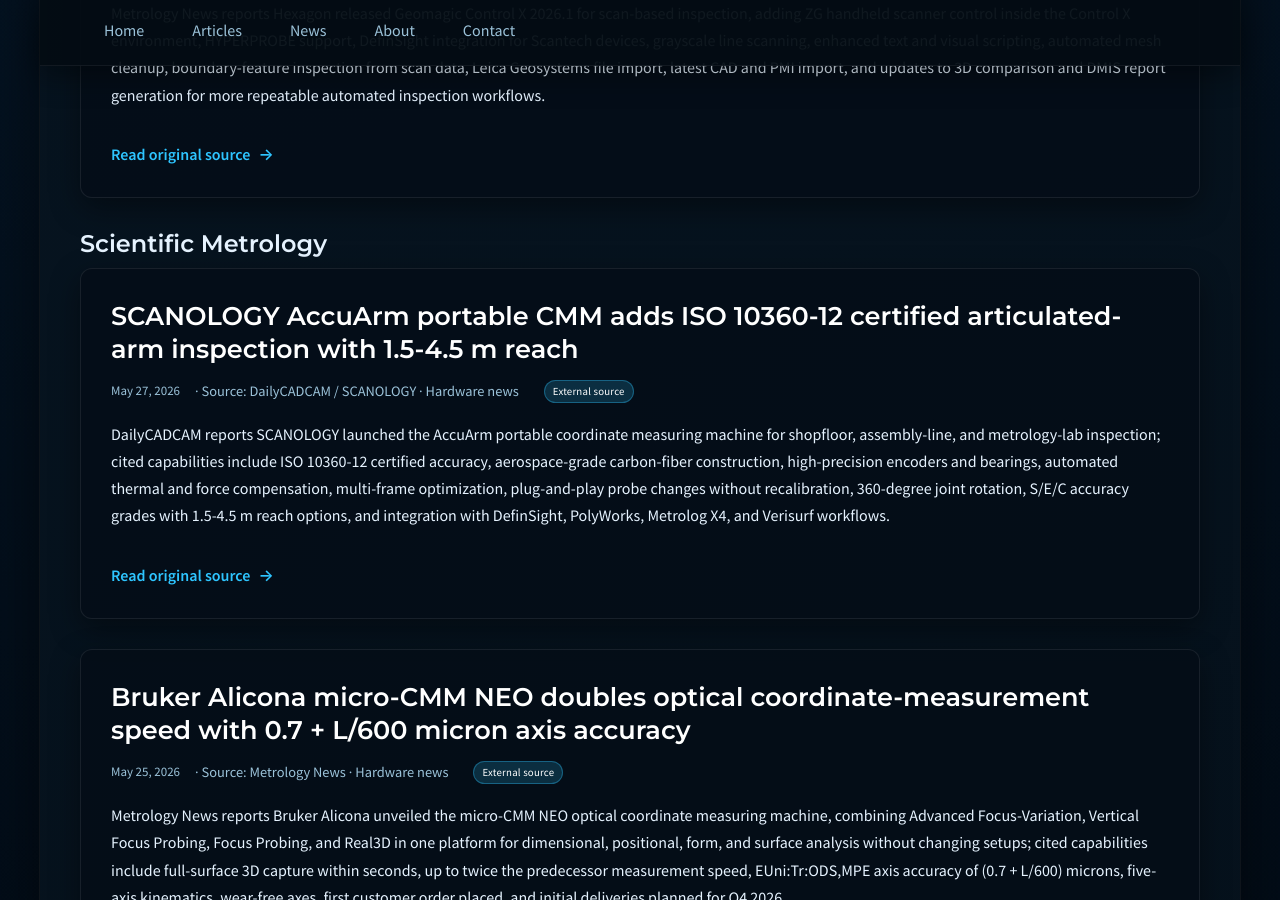
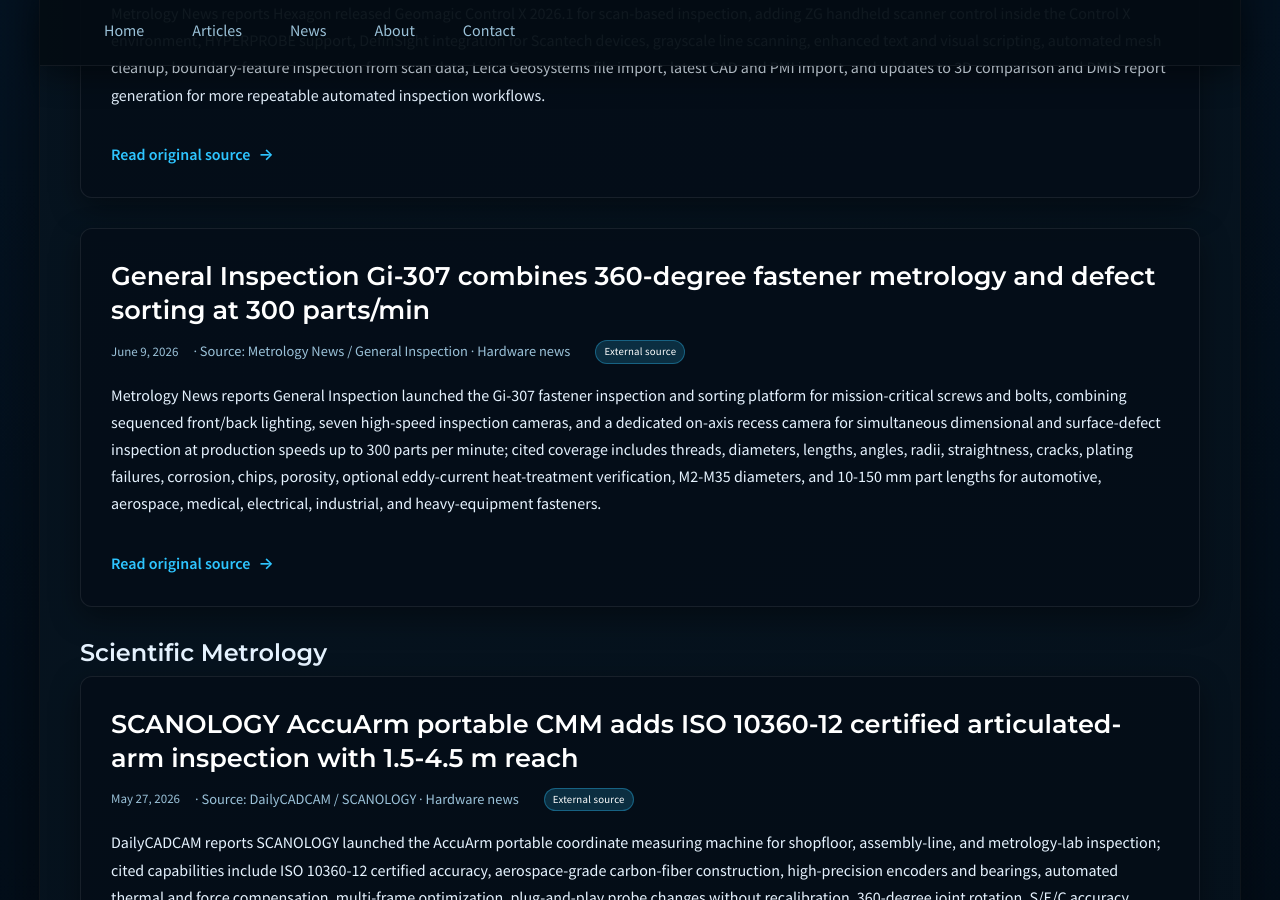
Before and after one commit to JohnForeman/MetrologyCentral, a Jekyll site: the page built from news.md, in a window 1280 px wide and 900 px high, scrolled down 5203 px. Built offline with Jekyll 4.4.1, drawn with Linux system fonts in a browser that asks for light colours.

Commit message:
Update news sweep for June 10

```diff
--- a/_data/news.yml
+++ b/_data/news.yml
@@ -1477,3 +1477,33 @@
     keyways, and undercuts, and reported savings of five to 15 minutes per complex
     shaft inspection in medium-volume production.
   url: https://metrology.news/willrich-precision-partners-with-vicivision-to-expand-shop-floor-optical-measurement-solutions/
+- date: '2026-06-09'
+  title: General Inspection Gi-307 combines 360-degree fastener metrology and defect
+    sorting at 300 parts/min
+  source: Metrology News / General Inspection
+  sector: quality_software
+  kind: hardware_news
+  summary: Metrology News reports General Inspection launched the Gi-307 fastener
+    inspection and sorting platform for mission-critical screws and bolts, combining
+    sequenced front/back lighting, seven high-speed inspection cameras, and a dedicated
+    on-axis recess camera for simultaneous dimensional and surface-defect inspection
+    at production speeds up to 300 parts per minute; cited coverage includes threads,
+    diameters, lengths, angles, radii, straightness, cracks, plating failures, corrosion,
+    chips, porosity, optional eddy-current heat-treatment verification, M2-M35 diameters,
+    and 10-150 mm part lengths for automotive, aerospace, medical, electrical, industrial,
+    and heavy-equipment fasteners.
+  url: https://metrology.news/breakthrough-in-high-speed-360-fastener-inspection/
+- date: '2026-06-09'
+  title: Sereact raises USD 110M to scale physical-AI robotics after 1B+ production
+    picks
+  source: Metrology News / Sereact
+  sector: industrial_manufacturing
+  kind: industry_news
+  summary: Metrology News reports Sereact raised a USD 110 million Series B led by
+    Headline to scale its Cortex 2.0 vision-language-action robotics platform and
+    expand into the U.S. from a new Boston office; cited deployment data include more
+    than 200 systems across Europe, over 1 billion real production picks completed,
+    only about one human intervention per 53,000 picks, and customers including BMW,
+    Mercedes-Benz, Daimler Truck, and PepsiCo, making it a measurable factory-automation
+    signal rather than generic AI positioning.
+  url: https://metrology.news/sereact-raises-110m-to-scale-physical-ai-and-bring-thinking-robots-to-industry/
```
